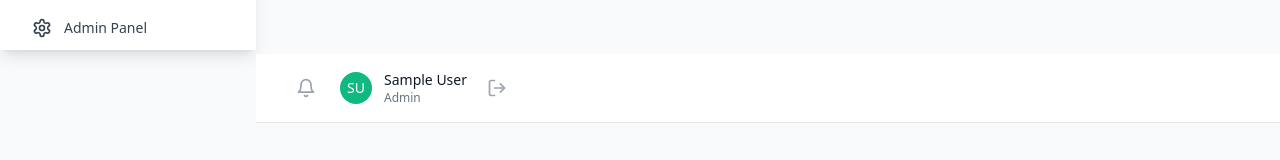
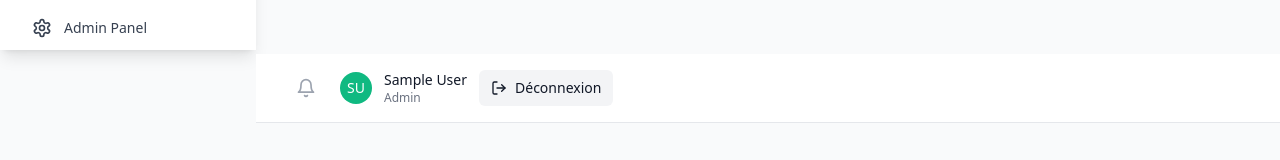
Before and after one commit to souhaiel18/amrohr, a React (Vite) app: page / in a window 1280 px wide. Shown: the part 322-482 px from the top of the page. Built offline with nearby package versions, Linux system fonts and the light colour scheme; sample sign-in values are in the browser's storage.

Commit message:
Améliorer le bouton de déconnexion

```diff
--- a/src/components/Layout.tsx
+++ b/src/components/Layout.tsx
@@ -1,6 +1,7 @@
 import React, { useState } from 'react';
 import { Link, useLocation, useNavigate } from 'react-router-dom';
 import { useAuth } from '../context/AuthContext';
+import Button from './ui/Button';
 import {
   Home,
   Users,
@@ -120,13 +121,16 @@ const Layout: React.FC<LayoutProps> = ({ children }) => {
                   </p>
                   <p className="text-xs text-gray-500 capitalize">{user?.role}</p>
                 </div>
-                <button
+                <Button
                   onClick={handleLogout}
-                  className="p-2 text-gray-400 hover:text-gray-600 rounded-full"
-                  title="Logout"
+                  variant="secondary"
+                  size="sm"
+                  className="ml-3"
                 >
-                  <LogOut className="h-5 w-5" />
-                </button>
+                  <LogOut className="h-4 w-4 mr-2" />
+                  <span className="hidden sm:inline">Déconnexion</span>
+                  <span className="sm:hidden">Logout</span>
+                </Button>
               </div>
             </div>
           </div>
```
